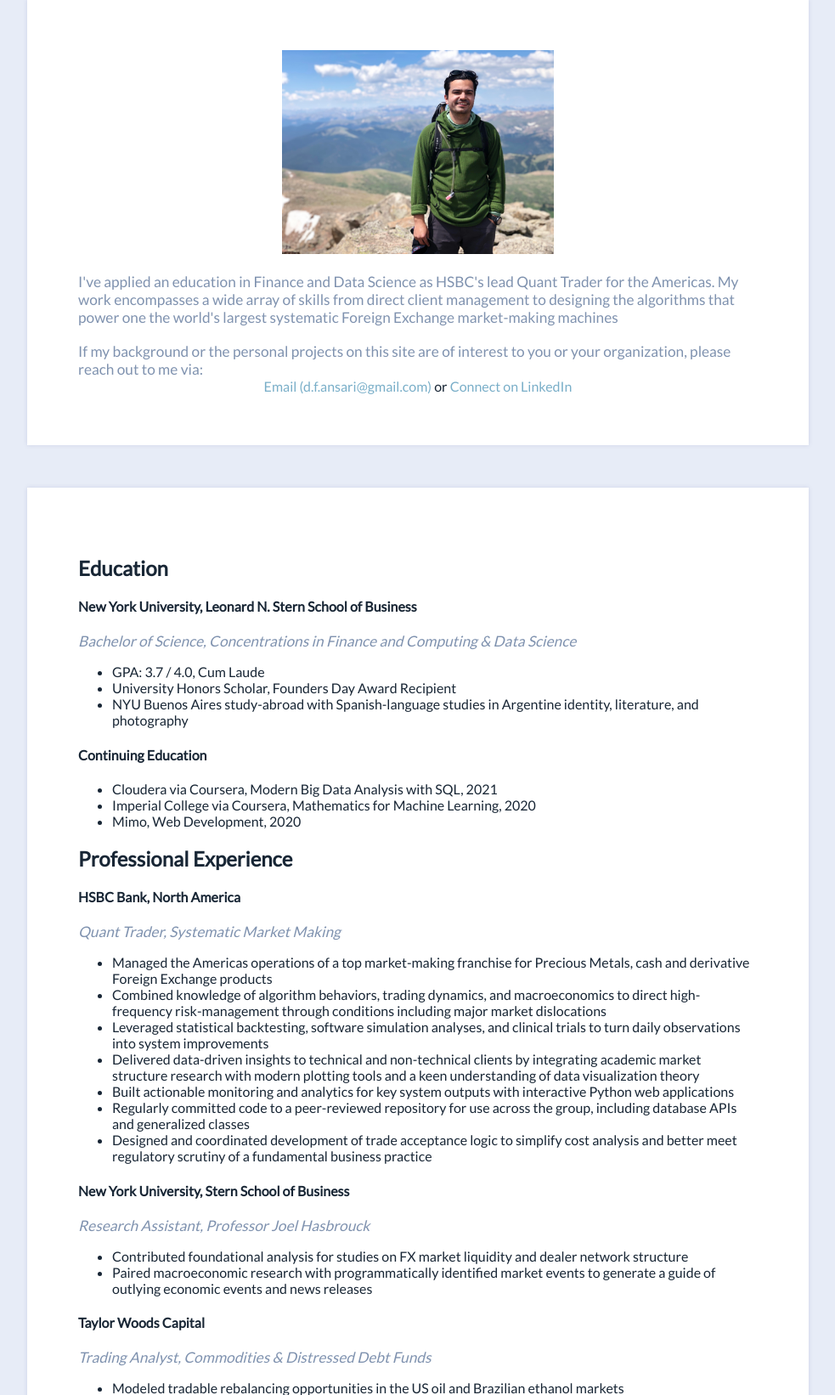
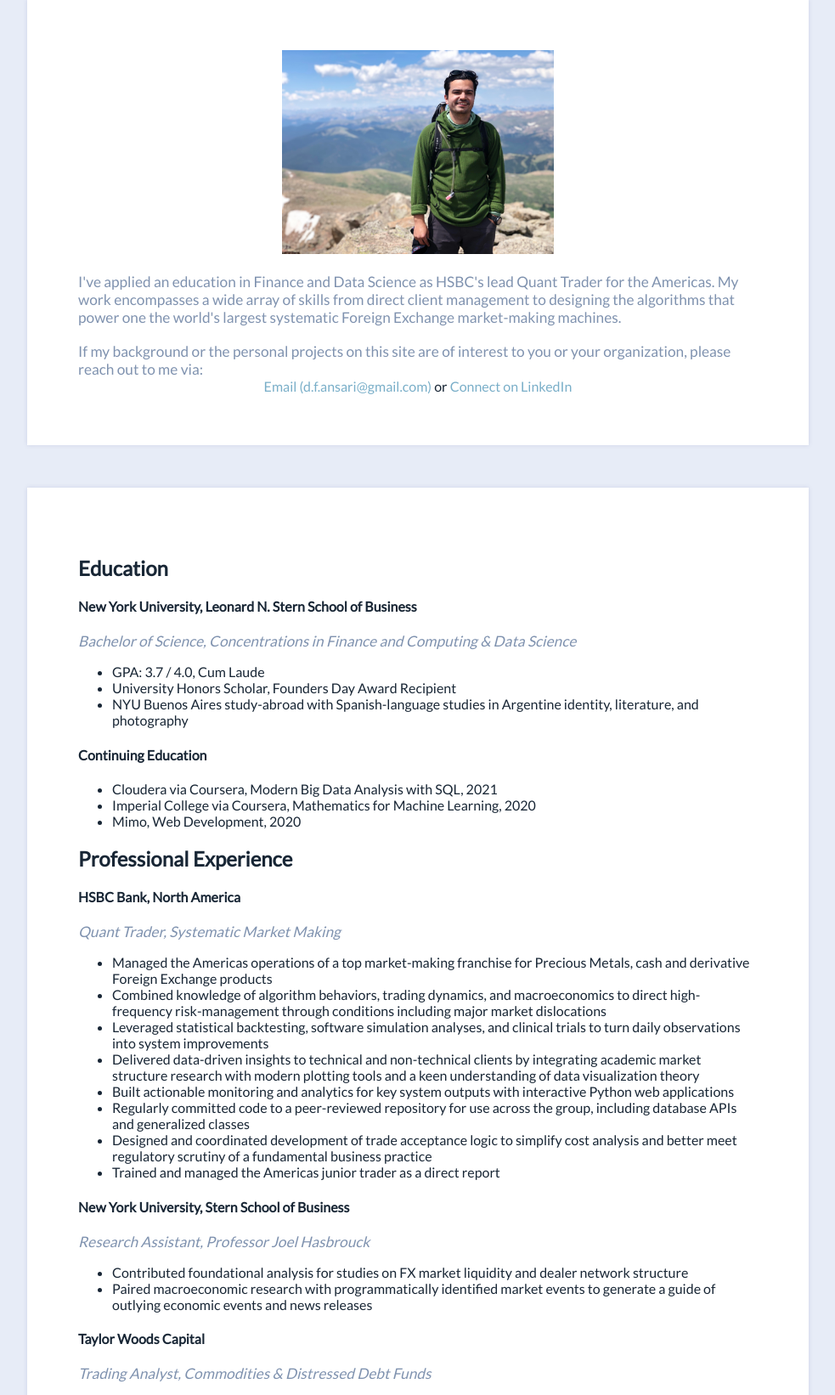
Before and after one commit to dfansari/235labs-flask, a Flask app: page / in a window 1280 px wide. Shown: the part 193-1835 px from the top of the page at 85% size, without its empty margins (148-1131 px from the left). Run offline with Flask 3, Linux system fonts and the light colour scheme; some libraries are stand-ins or nearby versions.

Commit message:
updating resume section

```diff
--- a/labsAppFramework/templates/aboutme.jinja2
+++ b/labsAppFramework/templates/aboutme.jinja2
@@ -8,7 +8,7 @@
         <br>
         <p>I've applied an education in Finance and Data Science as HSBC's lead Quant Trader for the Americas.
         My work encompasses a wide array of skills from direct client management to designing the algorithms that power one
-        the world's largest systematic Foreign Exchange market-making machines</p>
+        the world's largest systematic Foreign Exchange market-making machines.</p>
         <br>
         <p>If my background or the personal projects on this site are of interest to you or your organization,
         please reach out to me via: </p>
@@ -51,6 +51,7 @@
     <li>Built actionable monitoring and analytics for key system outputs with interactive Python web applications</li>
     <li>Regularly committed code to a peer-reviewed repository for use across the group, including database APIs and generalized classes</li>
     <li>Designed and coordinated development of trade acceptance logic to simplify cost analysis and better meet regulatory scrutiny of a fundamental business practice</li>
+    <li>Trained and managed the Americas junior trader as a direct report</li>
     </ul>
 
     <h4> New York University, Stern School of Business</h4>
--- a/labsAppFramework/templates/projects.jinja2
+++ b/labsAppFramework/templates/projects.jinja2
@@ -5,9 +5,9 @@
   <img src="{{ url_for('static', filename='img/logo_235labs.png') }}" class="logo" />
   <br>
   <p class="subtitle">As a data analyst, these projects are manifestations of my excitement
-  to explore the world through a quantitative lens, and turn those observations into actionable insights</p>
+  to explore the world through a quantitative lens, and turn those observations into actionable insights.</p>
   <br>
-  <p class="subtitle">The source code for all featured analytics can be found on my <a href="https://github.com/dfansari/235labs-flask">Github</a></p>
+  <p class="subtitle">The source code for all featured analytics can be found on my <a href="https://github.com/dfansari/235labs-flask">Github</a>.</p>
 </div>
 
 <div class="card">
```
